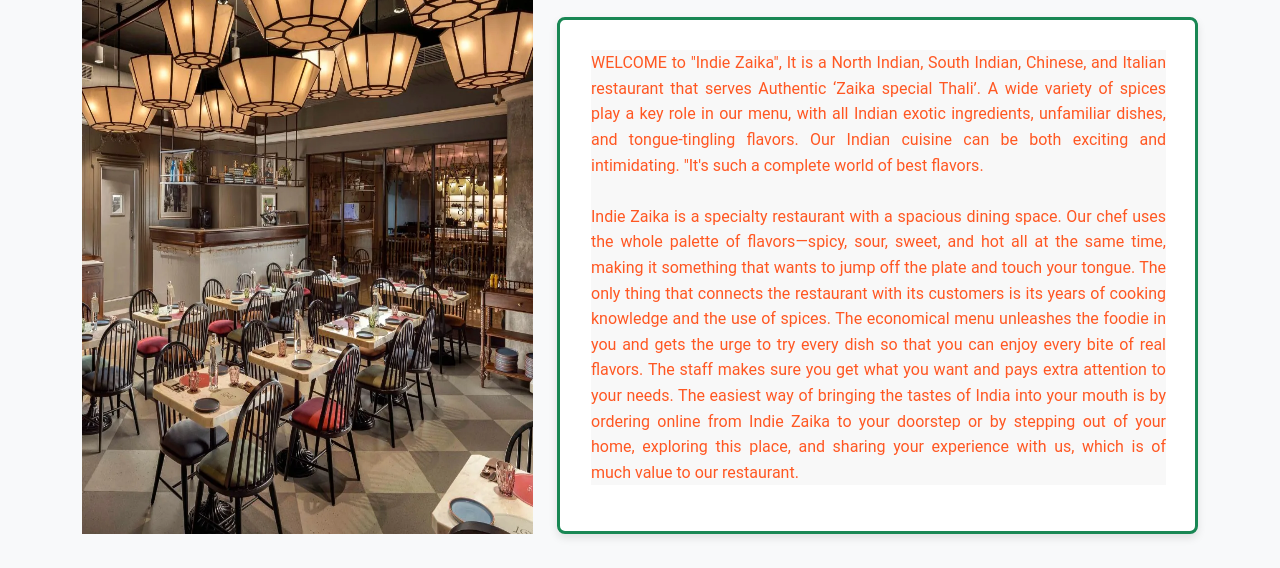
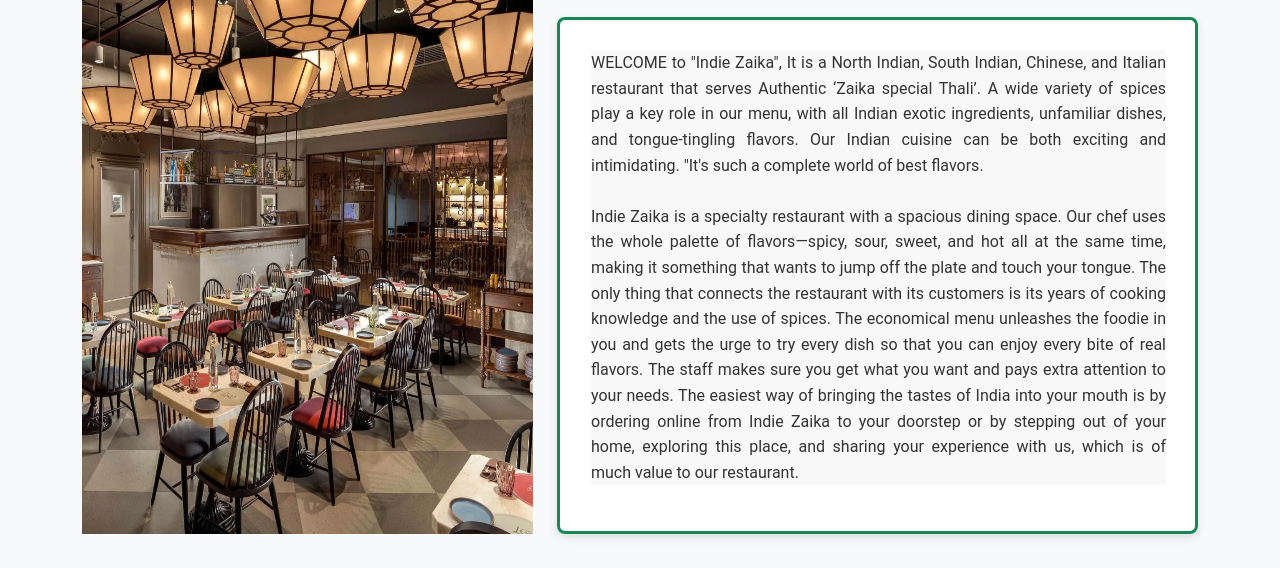
Before and after one commit to kritijain2609/restaurant_management_system, a plain HTML site: page index.html in a window 1280 px wide. Shown: the part 232-800 px from the top of the page. Drawn offline with nearby package versions, Linux system fonts and the light colour scheme.

Commit message:
Update index.html

```diff
--- a/index.html
+++ b/index.html
@@ -9,6 +9,9 @@
     <script src="https://cdn.jsdelivr.net/npm/bootstrap@5.2.0/dist/js/bootstrap.bundle.min.js"></script>
     <link rel="stylesheet" href="https://cdn.jsdelivr.net/npm/@fortawesome/fontawesome-free@6.1.1/css/fontawesome.min.css">
     <style>
+        .exi{
+            color: #333;
+        }
             body {
         font-family: 'Roboto', sans-serif;
         background-color: #f8f9fa;
```
